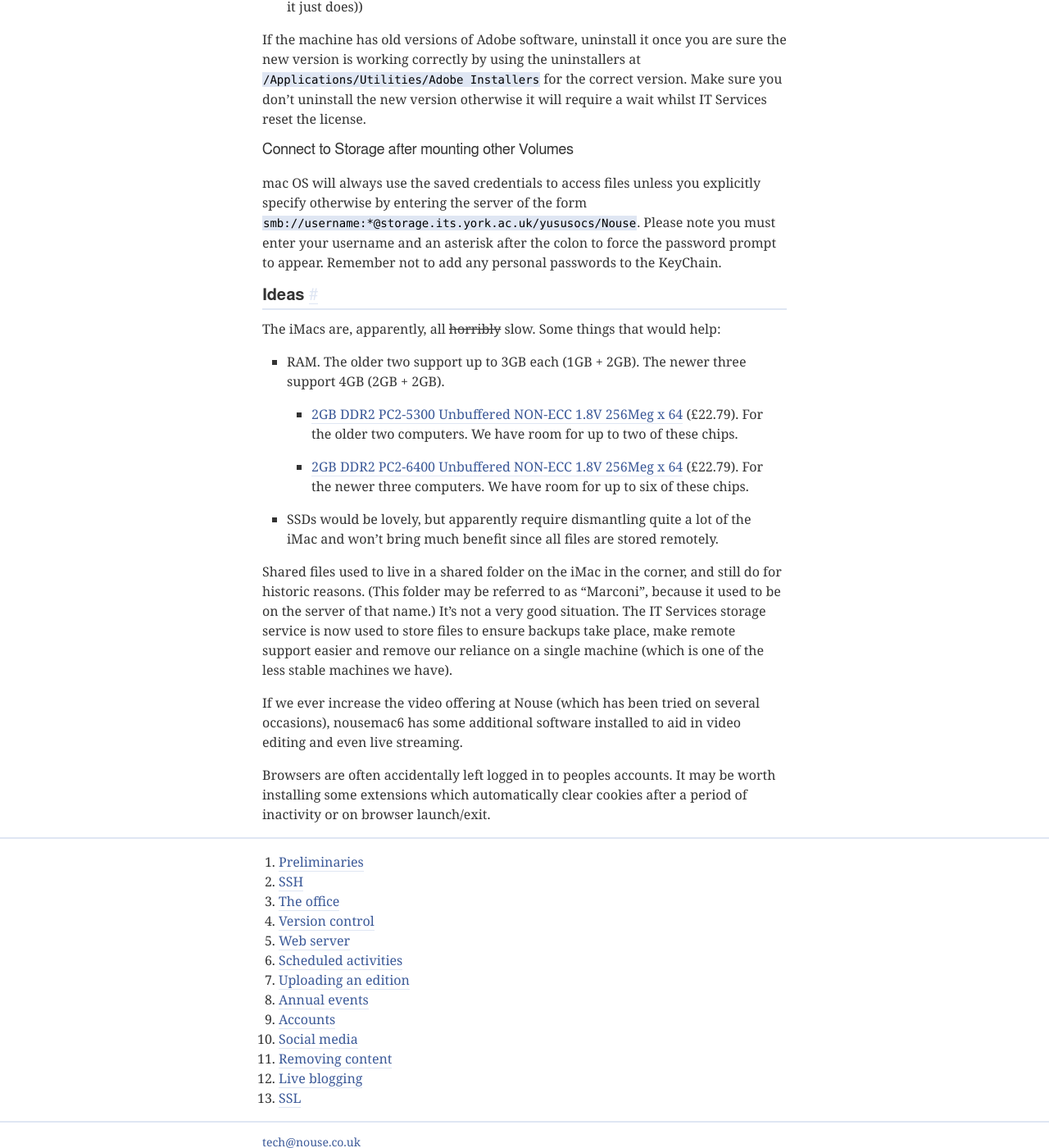
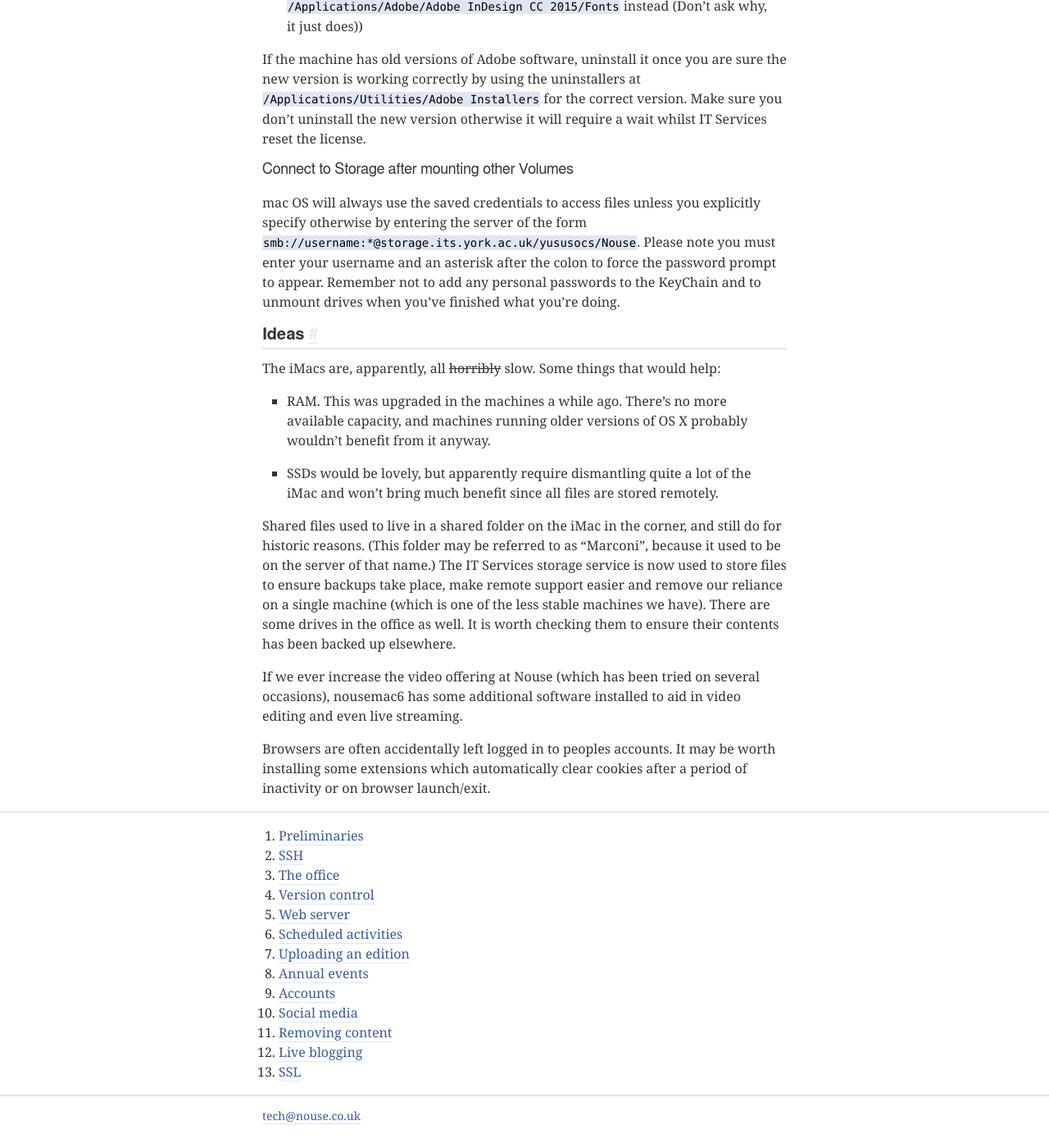
Before and after one commit to yorknouse/docs, a Jekyll site: the page built from pages/03-office.md, in a window 1280 px wide and 1400 px high, scrolled down 3277 px. Shown: the whole window at 82% size. Built offline with Jekyll 4.4.1, drawn with Linux system fonts in a browser that asks for light colours; some of the changed text lies outside the part shown.

Commit message:
Start updating some of the docs to current information

```diff
--- a/pages/03-office.md
+++ b/pages/03-office.md
@@ -9,13 +9,13 @@ The office is in [Grimston House](http://www.openstreetmap.org/way/60004913).
 
 The office network is connected through a D-Link switch located on top of the cabinet to the right of the row of iMacs.  It is connected to the campus network (which also provides the whole office’s internet connection) through the port labelled _V/X/010/5_.  The switch [would ordinarily contravene some IT Services policies](http://www.york.ac.uk/it-services/connect/guidelines/) but allow it to exist as the alternative is to close the building for several weeks whilst asbestos contractors install additional ports.
 
-There are three Intel Core 2 Duo iMacs which are newer (2008) aluminium models. There are also two older ([late 2006](http://support.apple.com/kb/Sp28)) plastic models which were recently decommissioned in favour of some newer Mac Minis.  There are also two headless servers -- `marconi` (the Dell) and `hunter` (the Viglen) -- and a [Macintosh Classic II](http://support.apple.com/kb/sp204), none of which are currently operational.
+There are three Intel Core 2 Duo iMacs which are 2008 aluminium models. There are also two older ([late 2006](http://support.apple.com/kb/Sp28)) plastic models which were recently decommissioned in favour of some newer Mac Minis (from 2011 I believe).  There are also two headless servers -- `marconi` (the Dell) and `hunter` (the Viglen) -- and a [Macintosh Classic II](http://support.apple.com/kb/sp204), none of which are currently operational.
 
 There is an old printer/scanner stored in the archive area. Some information about it:
 
 > The printer/scanner is connected to the left most older iMac (as you are facing them) and should be shared across all the Macs. If there are any issues with it, it is normally to do with the actual menu system on the printer. I think it refuses to do anything if there is some kind of message displayed on there so play around with the buttons on it to try and get rid of it.
 
-There is a new Canon laser printer sat in front of the switch which was recently purchased.  This was handled by the MD so we don't know much about the setup beyond printer sharing having been configured on some (but not all) of the Macs.
+There is a new Canon laser printer sat in front of the switch which was recently purchased.  This was handled by the MD so we don't know much about the setup beyond printer sharing having been configured on the Macs.
 
 If a password is required, the password is ████████████████ for all except the editor’s machine `nousemac2` which at the time of writing is █████████.
 This password is also needed to unlock that computer from sleep or the screensaver and it seems should not be given out to anyone.
@@ -32,9 +32,9 @@ These are the hostnames and MAC addresses for the 5 iMacs:
 
 The numbering starts with the right-hand machine on the window-side of the room and works its way round to the left-hand machine on the opposite side. Each computer is also plugged into the corresponding numbered port on the switch.
 
-All 5 machines are registered in the IT Services landb (Mice and Men) and should be acquiring IP addresses through DHCP. In cases where machines are moved and fail to get leased a new IP this is often due to an issue with the multi-lan ports used by IT Services.  Often unplugging and replugging the switch is enough to get the problem machine working (even if it is not now connected to the switch).
+All 5 machines are registered in the IT Services landb (Mice and Men) and should be acquiring IP addresses through DHCP. In cases where machines are moved and fail to get leased a new IP this is often due to an issue with the multi-lan ports used by IT Services.  Often unplugging and replugging the switch is enough to get the problem machine working (even if it is not now connected to the switch due to how multi-ports are allocated and released).
 
-They can all be accessed using SSH from within the campus network. (Username `nouse`; passwords [redacted] above.) Off campus, you can go via the VPN,  `csteach1.york.ac.uk`, or the [Virtual Desktop Service](https://vds.york.ac.uk/html5).
+They can all be accessed using SSH from within the campus network. (Username `nouse`; passwords [redacted] above.) Off campus, you can go via the VPN, `csteach1.york.ac.uk`, or the [Virtual Desktop Service](https://vds.york.ac.uk/html5).
 
 ## Software/Files
 
@@ -83,19 +83,18 @@ If the machine has old versions of Adobe software, uninstall it once you are sur
 
 ### Connect to Storage after mounting other Volumes
 
-mac OS will always use the saved credentials to access files unless you explicitly specify otherwise by entering the server of the form `smb://username:*@storage.its.york.ac.uk/yususocs/Nouse`.  Please note you must enter your username and an asterisk after the colon to force the password prompt to appear.  Remember not to add any personal passwords to the KeyChain.
+mac OS will always use the saved credentials to access files unless you explicitly specify otherwise by entering the server of the form `smb://username:*@storage.its.york.ac.uk/yususocs/Nouse`.  Please note you must enter your username and an asterisk after the colon to force the password prompt to appear.  Remember not to add any personal passwords to the KeyChain and to unmount drives when you've finished what you're doing.
 
 ## Ideas
 
 The iMacs are, apparently, all <del>horribly</del> slow. Some things that would help:
 
-* RAM. The older two support up to 3GB each (1GB + 2GB). The newer three support 4GB (2GB + 2GB).
-  - [2GB DDR2 PC2-5300 Unbuffered NON-ECC 1.8V 256Meg x 64](http://uk.crucial.com/gbr/en/imac-%28late-2006---2*0ghz-or-2*16ghz%29/CT3331830) (£22.79). For the older two computers. We have room for up to two of these chips.
-  - [2GB DDR2 PC2-6400 Unbuffered NON-ECC 1.8V 256Meg x 64](http://uk.crucial.com/gbr/en/imac-2*66ghz-intel-core-2-duo-%2820-inch%29-mb324ll-a/CT3331877) (£22.79). For the newer three computers. We have room for up to six of these chips.
+* RAM. This was upgraded in the machines a while ago.  There's no more available capacity, and machines running older versions of OS X probably wouldn't benefit from it anyway.
 * SSDs would be lovely, but apparently require dismantling quite a lot of the iMac and won't bring much benefit since all files are stored remotely.
 
-Shared files used to live in a shared folder on the iMac in the corner, and still do for historic reasons. (This folder may be referred to as "Marconi", because it used to be on the server of that name.) It's not a very good situation.
+Shared files used to live in a shared folder on the iMac in the corner, and still do for historic reasons. (This folder may be referred to as "Marconi", because it used to be on the server of that name.)
 The IT Services storage service is now used to store files to ensure backups take place, make remote support easier and remove our reliance on a single machine (which is one of the less stable machines we have).
+There are some drives in the office as well.  It is worth checking them to ensure their contents has been backed up elsewhere.
 
 If we ever increase the video offering at Nouse (which has been tried on several occasions), nousemac6 has some additional software installed to aid in video editing and even live streaming.
 
```
Also changed, not shown: other parts of pages/03-office.md (+1 -1 lines), pages/01-preliminaries.md (+1 -1 lines), pages/04-version-control.md (+2 -2 lines), pages/05-web-server.md (+11 -0 lines), pages/06-scheduled-activities.md (+3 -3 lines).
